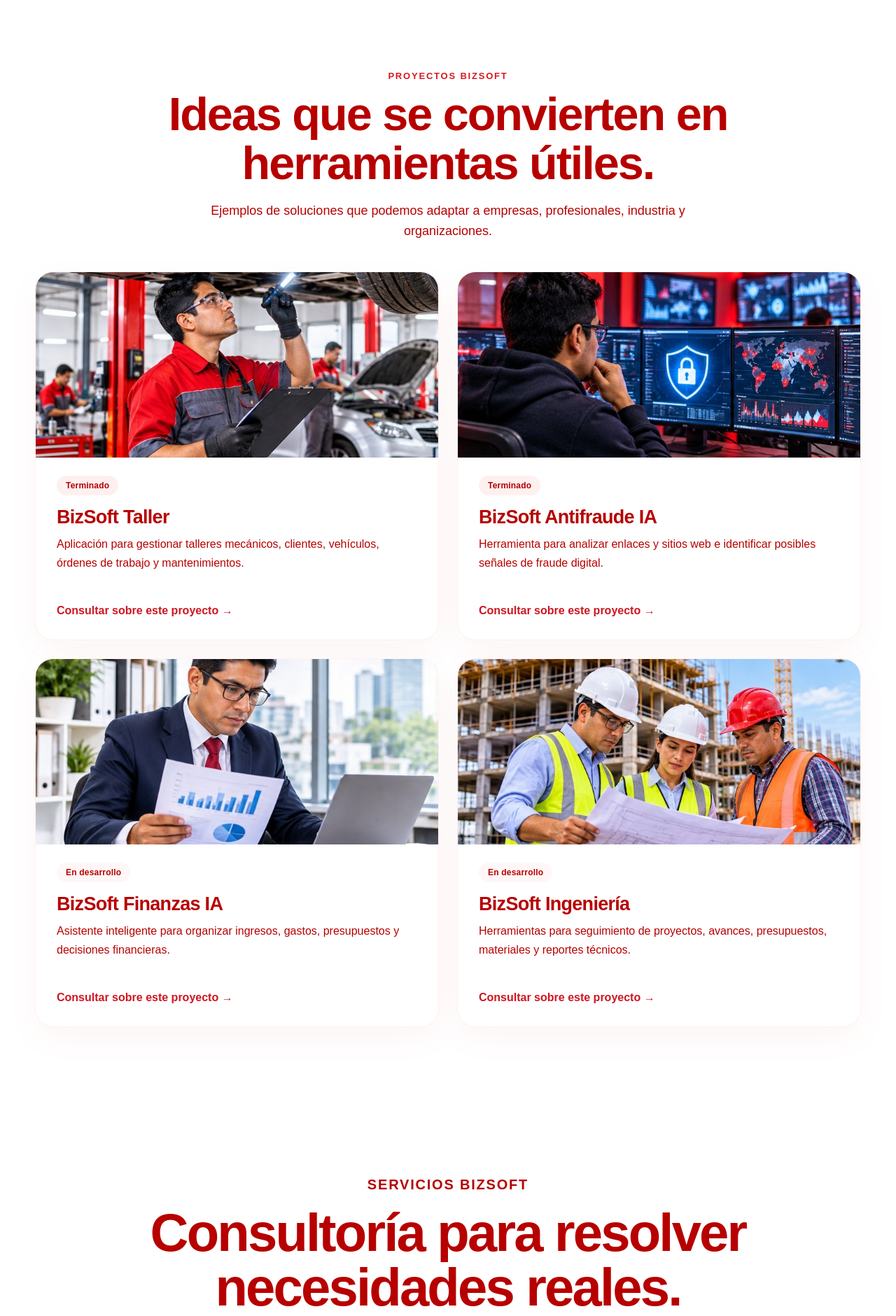
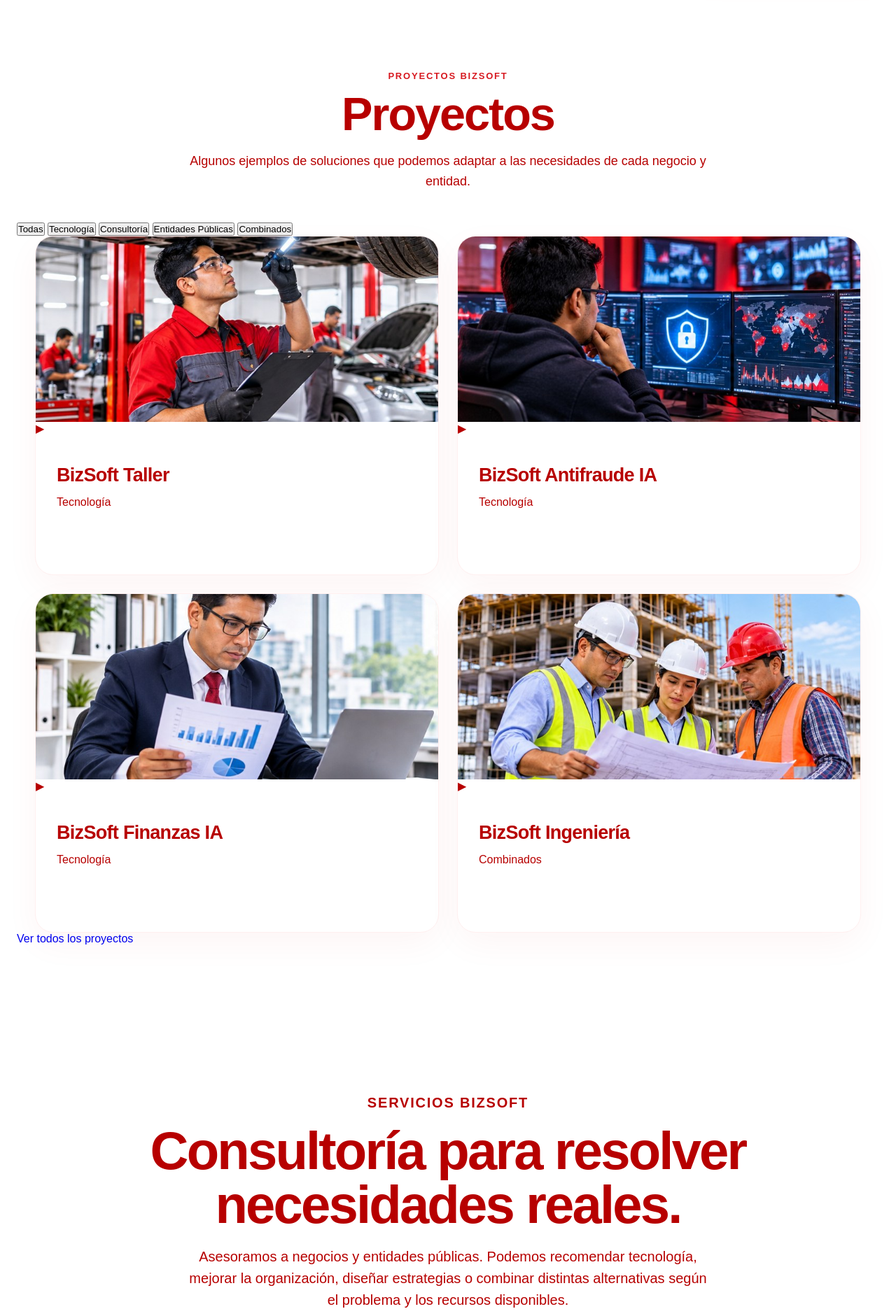
Before and after one commit to cocoqWsx/bizzsoft, a Django app: page / in a window 1280 px wide. Shown: the part 807-2688 px from the top of the page at 70% size. Run offline with Django 5.2, Linux system fonts and the light colour scheme.

Commit message:
Enhance project section with filters and updates
Added project filters and updated project descriptions.

```diff
--- a/web/templates/web/index.html
+++ b/web/templates/web/index.html
@@ -48,15 +48,87 @@
 </section>
 
 
+
 <section class="biz-proyectos-section" id="proyectos" aria-labelledby="proyectos-titulo">
-  <div class="biz-proyectos-intro"><p class="v19-kicker">PROYECTOS BIZSOFT</p><h2 id="proyectos-titulo">Ideas que se convierten en herramientas útiles.</h2><p>Ejemplos de soluciones que podemos adaptar a empresas, profesionales, industria y organizaciones.</p></div>
-  <div class="biz-proyectos-grid">
-    <article class="biz-proyectos-card"><img src="{% static 'web/img/proyecto-taller-foto.jpg' %}" alt="Gestión y mantenimiento de un taller automotriz" loading="lazy"><div class="biz-proyectos-content"><span class="biz-proyectos-status listo">Terminado</span><h3>BizSoft Taller</h3><p>Aplicación para gestionar talleres mecánicos, clientes, vehículos, órdenes de trabajo y mantenimientos.</p><a href="https://wa.me/{{ whatsapp_number }}?text=Hola%20BizzSoft,%20quisiera%20informaci%C3%B3n%20sobre%20este%20proyecto." target="_blank" rel="noopener noreferrer">Consultar sobre este proyecto <span aria-hidden="true">→</span></a></div></article>
-    <article class="biz-proyectos-card"><img src="{% static 'web/img/proyecto-ciberseguridad-foto.jpg' %}" alt="Ciberseguridad y análisis de riesgos digitales" loading="lazy"><div class="biz-proyectos-content"><span class="biz-proyectos-status listo">Terminado</span><h3>BizSoft Antifraude IA</h3><p>Herramienta para analizar enlaces y sitios web e identificar posibles señales de fraude digital.</p><a href="https://wa.me/{{ whatsapp_number }}?text=Hola%20BizzSoft,%20quisiera%20informaci%C3%B3n%20sobre%20este%20proyecto." target="_blank" rel="noopener noreferrer">Consultar sobre este proyecto <span aria-hidden="true">→</span></a></div></article>
-    <article class="biz-proyectos-card"><img src="{% static 'web/img/proyecto-finanzas-foto.jpg' %}" alt="Análisis financiero y datos empresariales" loading="lazy"><div class="biz-proyectos-content"><span class="biz-proyectos-status desarrollo">En desarrollo</span><h3>BizSoft Finanzas IA</h3><p>Asistente inteligente para organizar ingresos, gastos, presupuestos y decisiones financieras.</p><a href="https://wa.me/{{ whatsapp_number }}?text=Hola%20BizzSoft,%20quisiera%20informaci%C3%B3n%20sobre%20este%20proyecto." target="_blank" rel="noopener noreferrer">Consultar sobre este proyecto <span aria-hidden="true">→</span></a></div></article>
-    <article class="biz-proyectos-card"><img src="{% static 'web/img/proyecto-ingenieria-foto.jpg' %}" alt="Análisis de información y gestión de proyectos" loading="lazy"><div class="biz-proyectos-content"><span class="biz-proyectos-status desarrollo">En desarrollo</span><h3>BizSoft Ingeniería</h3><p>Herramientas para seguimiento de proyectos, avances, presupuestos, materiales y reportes técnicos.</p><a href="https://wa.me/{{ whatsapp_number }}?text=Hola%20BizzSoft,%20quisiera%20informaci%C3%B3n%20sobre%20este%20proyecto." target="_blank" rel="noopener noreferrer">Consultar sobre este proyecto <span aria-hidden="true">→</span></a></div></article>
-  </div>
+
+    <div class="biz-proyectos-intro">
+        <p class="v19-kicker">PROYECTOS BIZSOFT</p>
+        <h2 id="proyectos-titulo">Proyectos</h2>
+        <p>Algunos ejemplos de soluciones que podemos adaptar a las necesidades de cada negocio y entidad.</p>
+    </div>
+
+    <!-- FILTROS DE PROYECTOS -->
+    <div class="biz-proyectos-filtros">
+        <button type="button" class="filtro-activo" data-filtro="todos">Todas</button>
+        <button type="button" data-filtro="tecnologia">Tecnología</button>
+        <button type="button" data-filtro="consultoria">Consultoría</button>
+        <button type="button" data-filtro="publicas">Entidades Públicas</button>
+        <button type="button" data-filtro="combinados">Combinados</button>
+    </div>
+
+    <!-- TARJETAS DE PROYECTOS -->
+    <div class="biz-proyectos-grid">
+
+        <article class="biz-proyectos-card" data-categoria="tecnologia">
+            <div class="biz-proyectos-video">
+                <img src="{% static 'web/img/proyecto-taller-foto.jpg' %}"
+                     alt="Sistema de gestión de talleres"
+                     loading="lazy">
+                <span class="biz-video-play" aria-hidden="true">▶</span>
+            </div>
+            <div class="biz-proyectos-content">
+                <h3>BizSoft Taller</h3>
+                <p>Tecnología</p>
+            </div>
+        </article>
+
+        <article class="biz-proyectos-card" data-categoria="tecnologia">
+            <div class="biz-proyectos-video">
+                <img src="{% static 'web/img/proyecto-ciberseguridad-foto.jpg' %}"
+                     alt="Ciberseguridad y análisis de riesgos digitales"
+                     loading="lazy">
+                <span class="biz-video-play" aria-hidden="true">▶</span>
+            </div>
+            <div class="biz-proyectos-content">
+                <h3>BizSoft Antifraude IA</h3>
+                <p>Tecnología</p>
+            </div>
+        </article>
+
+        <article class="biz-proyectos-card" data-categoria="tecnologia">
+            <div class="biz-proyectos-video">
+                <img src="{% static 'web/img/proyecto-finanzas-foto.jpg' %}"
+                     alt="Análisis financiero y datos empresariales"
+                     loading="lazy">
+                <span class="biz-video-play" aria-hidden="true">▶</span>
+            </div>
+            <div class="biz-proyectos-content">
+                <h3>BizSoft Finanzas IA</h3>
+                <p>Tecnología</p>
+            </div>
+        </article>
+
+        <article class="biz-proyectos-card" data-categoria="combinados">
+            <div class="biz-proyectos-video">
+                <img src="{% static 'web/img/proyecto-ingenieria-foto.jpg' %}"
+                     alt="Ingeniería y gestión de proyectos"
+                     loading="lazy">
+                <span class="biz-video-play" aria-hidden="true">▶</span>
+            </div>
+            <div class="biz-proyectos-content">
+                <h3>BizSoft Ingeniería</h3>
+                <p>Combinados</p>
+            </div>
+        </article>
+
+    </div>
+
+    <div class="biz-proyectos-mas">
+        <a href="#contacto">Ver todos los proyectos</a>
+    </div>
+
 </section>
+
 
 <section class="v19-intro" id="servicios">
   <div class="v19-intro-inner">
```
